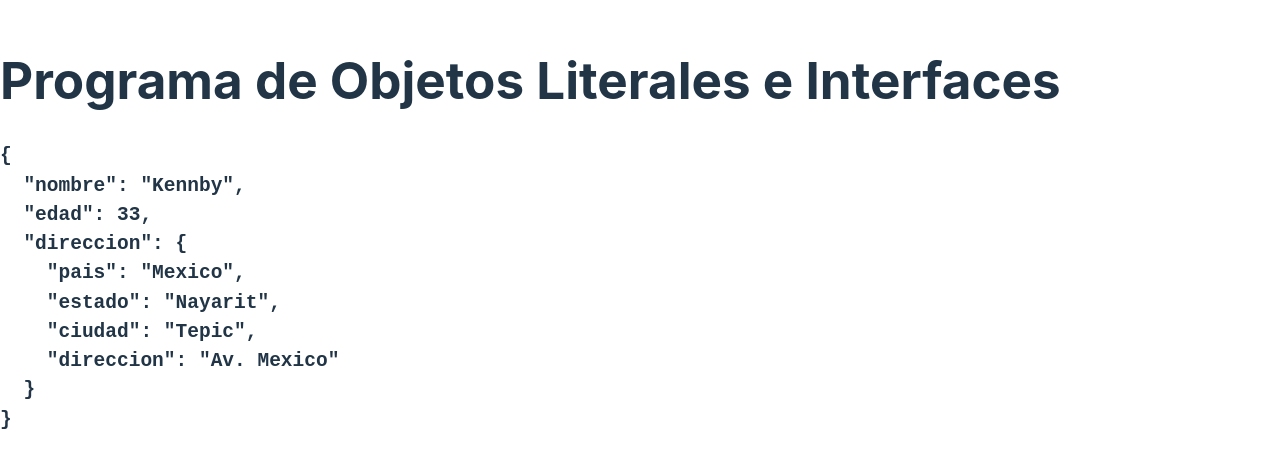
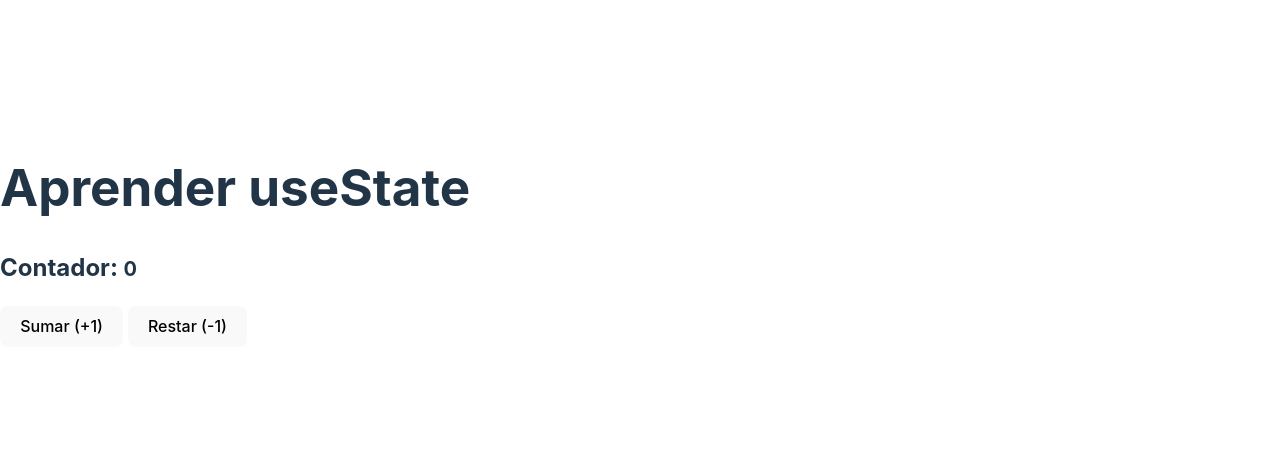
Before and after one commit to KennRobot/mi_proyecto_vite, a React (Vite) app: page / in a window 1280 px wide. Shown: the part 164-632 px from the top of the page. Built offline with nearby package versions, Linux system fonts and the light colour scheme.

Commit message:
nota 4.3 finalizada

```diff
--- /dev/null
+++ b/src/components/Contador.jsx
@@ -0,0 +1,31 @@
+/* Nota 4.3 */
+import React from 'react';
+import {useState} from 'react';
+export const Contador = () => {
+    //use state para "valor"
+    const [valor, setValor] = useState(0);
+    //function for increment or decrement value
+    const acumular = (numero)=> {
+        setValor(valor + numero);
+    };
+    return (
+        <div>
+
+            <h1>
+                Aprender useState
+            </h1>
+
+            <h2>
+                Contador: <small>{valor}</small>
+            </h2>
+
+            <button onClick={()=> acumular(1)}>
+                Sumar (+1)
+            </button>
+            &nbsp;
+            <button onClick={()=> acumular(-1)}>
+                Restar (-1)
+            </button>
+        </div>
+    )
+};
--- a/src/main.jsx
+++ b/src/main.jsx
@@ -13,6 +13,7 @@ import MyFetchAPIsBlob from './functions/MyFetchBlob.jsx'
 import MyFetchAPIsPUT from './functions/MyFetchPut.jsx'
 import MyDataTypes from './methods/MyDataTypes.jsx'
 import MyObjects from './methods/MyObjects.jsx'
+import { Contador } from './components/Contador.jsx'
 
 createRoot(document.getElementById('root')).render(
   <StrictMode>
@@ -26,6 +27,7 @@ createRoot(document.getElementById('root')).render(
     {/* <MyFetchAPIsPUT></MyFetchAPIsPUT> */}
     {/* <MyFetchAPIsBlob></MyFetchAPIsBlob> */}
     {/* <MyDataTypes></MyDataTypes> */}
-    <MyObjects></MyObjects>
+    {/* <MyObjects></MyObjects> */}
+    <Contador></Contador>
   </StrictMode>,
 )
```
